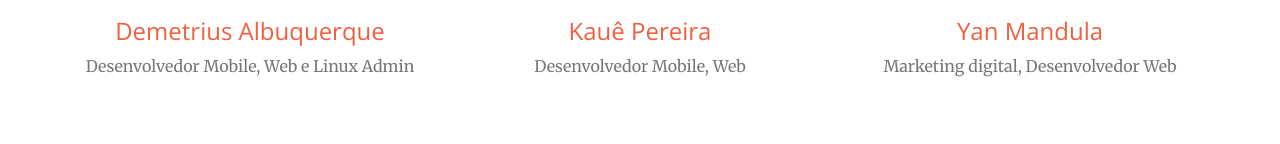
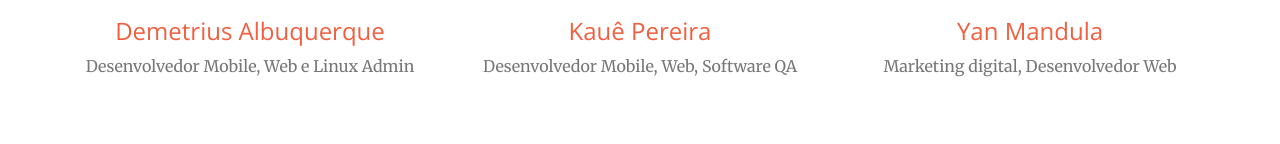
Before and after one commit to galileostudio/galileostudio.github.io, a website: page index.html in a window 1280 px wide. Shown: the part 1540-1684 px from the top of the page. Drawn offline with nearby package versions, Linux system fonts and the light colour scheme.

Commit message:
Update index.html
Adicionei mais uma competência para o Kauê

```diff
--- a/index.html
+++ b/index.html
@@ -108,7 +108,7 @@
                     <div class="service-box">
                         <img style=" width: 150px; height: 150px; border-radius: 50%;" src="img/kaue.jpeg" alt="foto kaue pereira">
                         <h3 style="color: #f05f40">Kauê Pereira</h3>
-                        <p class="text-muted">Desenvolvedor Mobile, Web</p>
+                        <p class="text-muted">Desenvolvedor Mobile, Web, Software QA </p>
                     </div>
                 </div>
                 <div class="col-lg-4 col-md-8 text-center">
```
